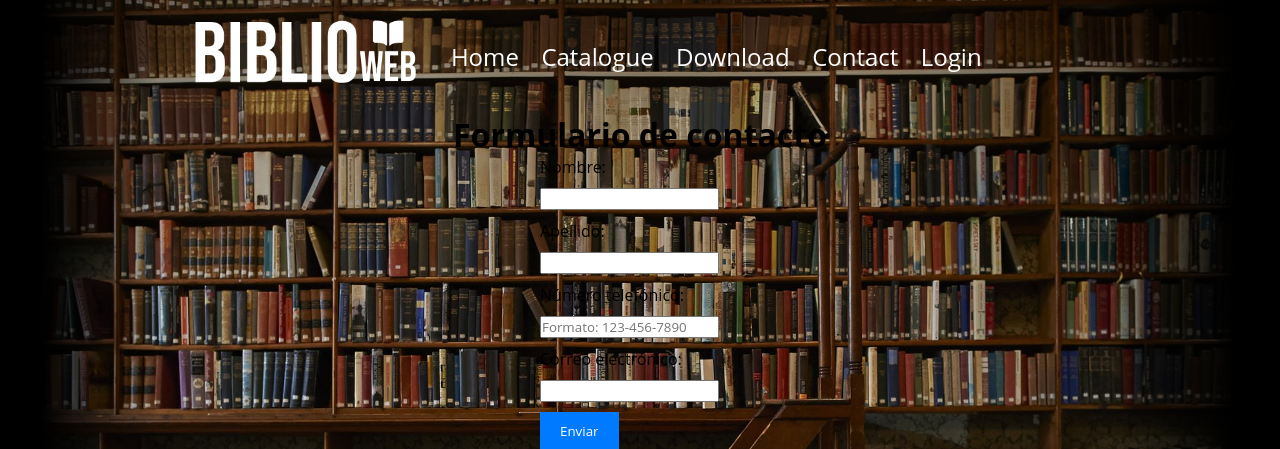
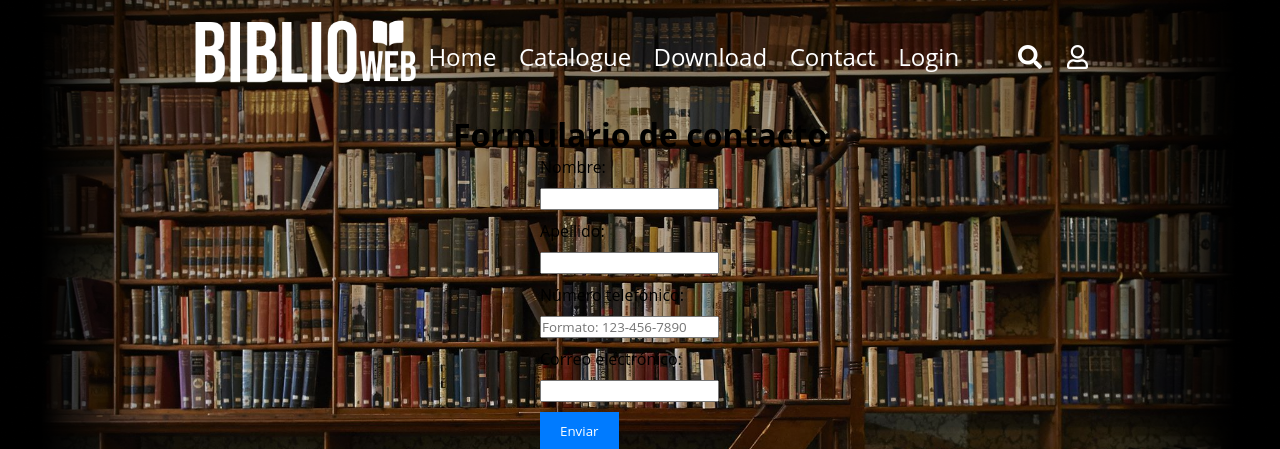
Before and after one commit to cosyfps/programacion-web-006d, a Python web app: template templates/contact.html in a window 1280 px wide. Shown: the top 449 px of the page. Run offline with Jinja, Linux system fonts and the light colour scheme; the template is opened without the code that fills it, so the values that code supplies are empty.

Commit message:
agregar link para los iconos en .html

```diff
--- a/templates/catalogue.html
+++ b/templates/catalogue.html
@@ -10,6 +10,8 @@
     <link rel="icon" type="image/x-icon" href="/static/assets/favicon.ico" />
     <!-- CSS -->
     <link href="/static/css/styles.css" rel="stylesheet" />
+    <link rel="stylesheet" href="https://cdnjs.cloudflare.com/ajax/libs/font-awesome/5.15.4/css/all.min.css">
+
 </head>
 
 <body>
--- a/templates/contact.html
+++ b/templates/contact.html
@@ -10,6 +10,8 @@
     <link rel="icon" type="image/x-icon" href="/static/assets/favicon.ico" />
     <!-- CSS -->
     <link href="/static/css/styles.css" rel="stylesheet" />
+    <link rel="stylesheet" href="https://cdnjs.cloudflare.com/ajax/libs/font-awesome/5.15.4/css/all.min.css">
+
     <style>
         body {
             font-family: Arial, sans-serif;
--- a/templates/download.html
+++ b/templates/download.html
@@ -11,6 +11,8 @@
     <!-- CSS -->
     <link href="/static/css/styles.css" rel="stylesheet" />
     <link href="https://cdn.jsdelivr.net/npm/bootstrap@5.3.0-alpha1/dist/css/bootstrap.min.css" rel="stylesheet">
+    <link rel="stylesheet" href="https://cdnjs.cloudflare.com/ajax/libs/font-awesome/5.15.4/css/all.min.css">
+
 </head>
 
 <body>
--- a/templates/recuperar_password.html
+++ b/templates/recuperar_password.html
@@ -11,6 +11,8 @@
     <link rel="icon" type="image/x-icon" href="/static/assets/favicon.ico" />
     <!-- CSS -->
     <link href="/static/css/styles.css" rel="stylesheet" />
+    <link rel="stylesheet" href="https://cdnjs.cloudflare.com/ajax/libs/font-awesome/5.15.4/css/all.min.css">
+
     <style>
         body {
             font-family: Arial, sans-serif;
--- a/templates/singin.html
+++ b/templates/signin.html
@@ -10,6 +10,8 @@
     <link rel="icon" type="image/x-icon" href="/static/assets/favicon.ico" />
     <!-- CSS -->
     <link href="/static/css/styles.css" rel="stylesheet" />
+    <link rel="stylesheet" href="https://cdnjs.cloudflare.com/ajax/libs/font-awesome/5.15.4/css/all.min.css">
+
     <style>
         body {
             font-family: Arial, sans-serif;
--- a/templates/singup.html
+++ b/templates/signup.html
@@ -10,6 +10,8 @@
     <link rel="icon" type="image/x-icon" href="/static/assets/favicon.ico" />
     <!-- CSS -->
     <link href="/static/css/styles.css" rel="stylesheet" />
+    <link rel="stylesheet" href="https://cdnjs.cloudflare.com/ajax/libs/font-awesome/5.15.4/css/all.min.css">
+
     <style>
         body {
             font-family: Arial, sans-serif;
```
